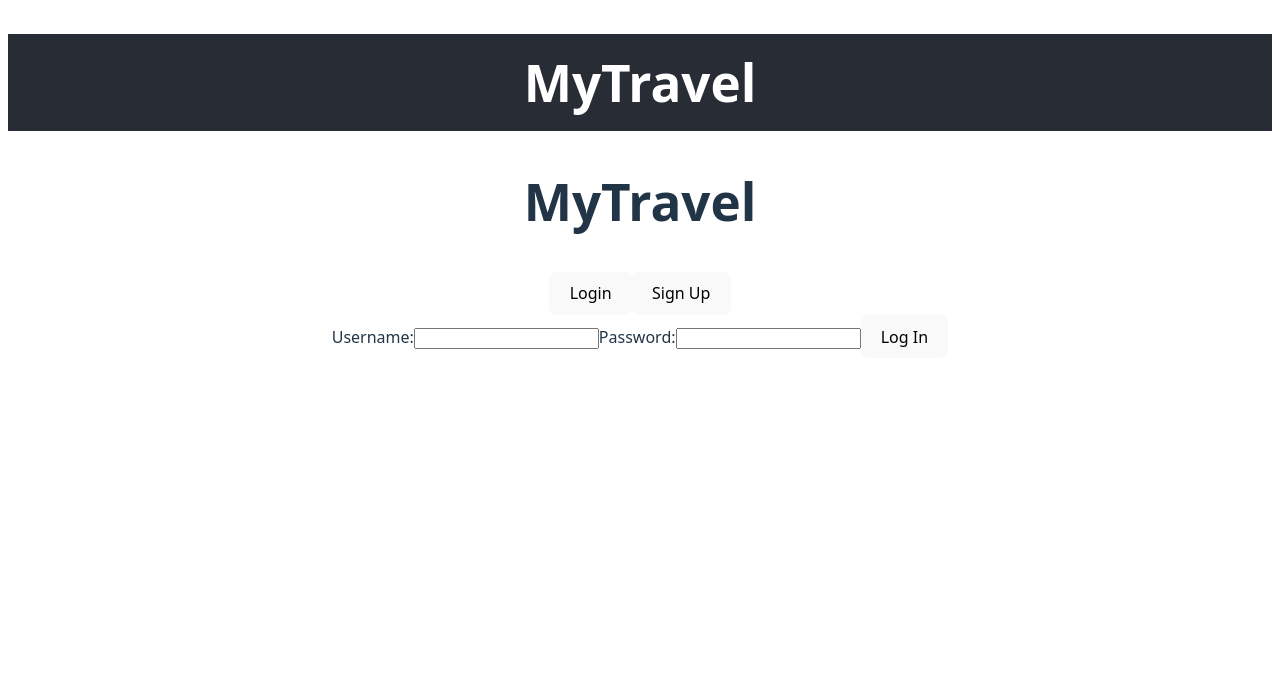
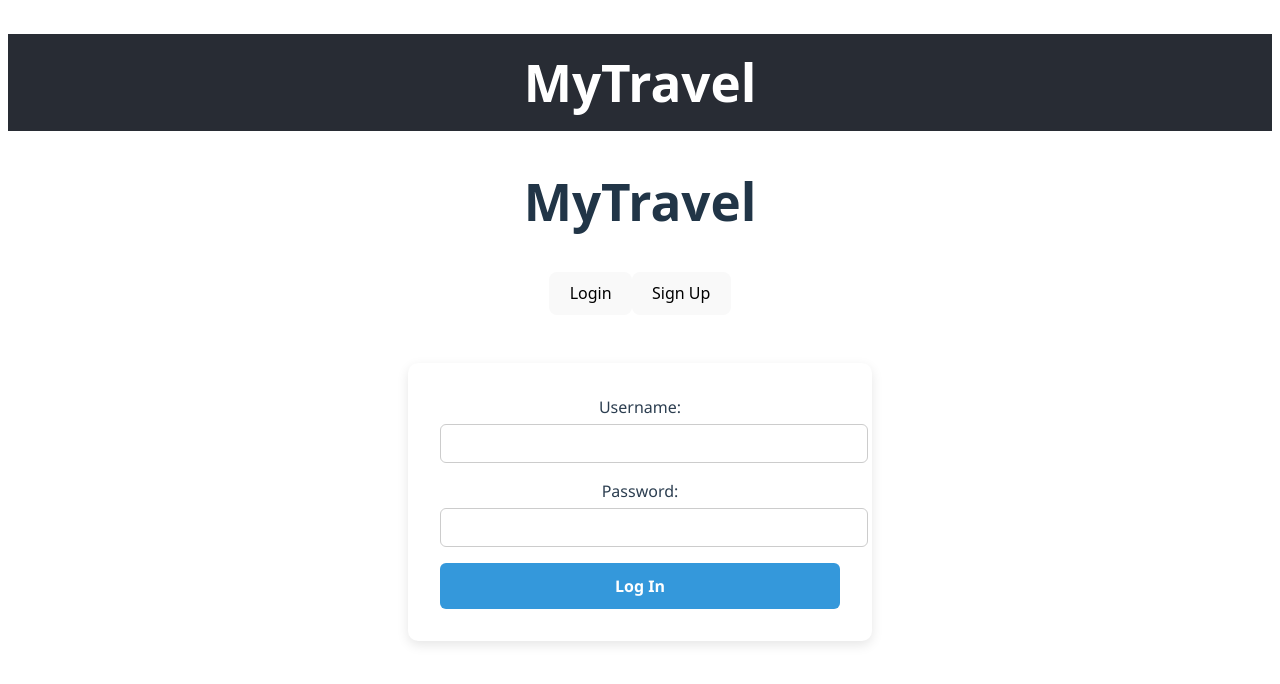
Before and after one commit to Reena506/metau-capstone, a React (Vite) app in the folder frontend/: page /login in a window 1280 px wide. Shown: the top 684 px of the page. Built offline with nearby package versions, Linux system fonts and the light colour scheme; no server answers.

Commit message:
login styling

```diff
--- /dev/null
+++ b/frontend/src/components/LoginForm.css
@@ -0,0 +1,68 @@
+.login-form {
+  max-width: 400px;
+  margin: 3rem auto;
+  padding: 2rem;
+  background-color: #ffffff;
+  border-radius: 10px;
+  box-shadow: 0 4px 12px rgba(0, 0, 0, 0.1);
+  font-family: 'Segoe UI';
+}
+
+.login-form label {
+  display: block;
+  margin-bottom: 1rem;
+  color: #2c3e50;
+  font-weight: 500;
+}
+
+.login-form input {
+  width: 100%;
+  padding: 0.6rem 0.8rem;
+  margin-top: 0.3rem;
+  font-size: 1rem;
+  border: 1px solid #ccc;
+  border-radius: 6px;
+  transition: border 0.2s ease;
+}
+
+.login-form input:focus {
+  outline: none;
+  border-color: #3498db;
+}
+
+.login-form button {
+  width: 100%;
+  padding: 0.75rem;
+  background-color: #3498db;
+  color: white;
+  font-size: 1rem;
+  font-weight: 600;
+  border: none;
+  border-radius: 6px;
+  cursor: pointer;
+  transition: background-color 0.2s ease;
+}
+
+.login-form button:hover {
+  background-color: #2980b9;
+}
+
+.message {
+  margin-top: 1rem;
+  padding: 0.75rem;
+  border-radius: 6px;
+  font-size: 0.95rem;
+  text-align: center;
+}
+
+.message.success {
+  background-color: #d4edda;
+  color: #155724;
+  border: 1px solid #c3e6cb;
+}
+
+.message.error {
+  background-color: #f8d7da;
+  color: #721c24;
+  border: 1px solid #f5c6cb;
+}
--- a/frontend/src/components/LoginForm.jsx
+++ b/frontend/src/components/LoginForm.jsx
@@ -2,6 +2,7 @@ import { useState } from "react";
 import { useNavigate } from "react-router-dom";
 import { useUser } from '../contexts/UserContext';
 import React from 'react';
+import './LoginForm.css'
 const APP_URL=import.meta.env.VITE_APP_URL
 const LoginForm = () => {
     const [formData, setFormData] = useState({ username: "", password: "" });
```
